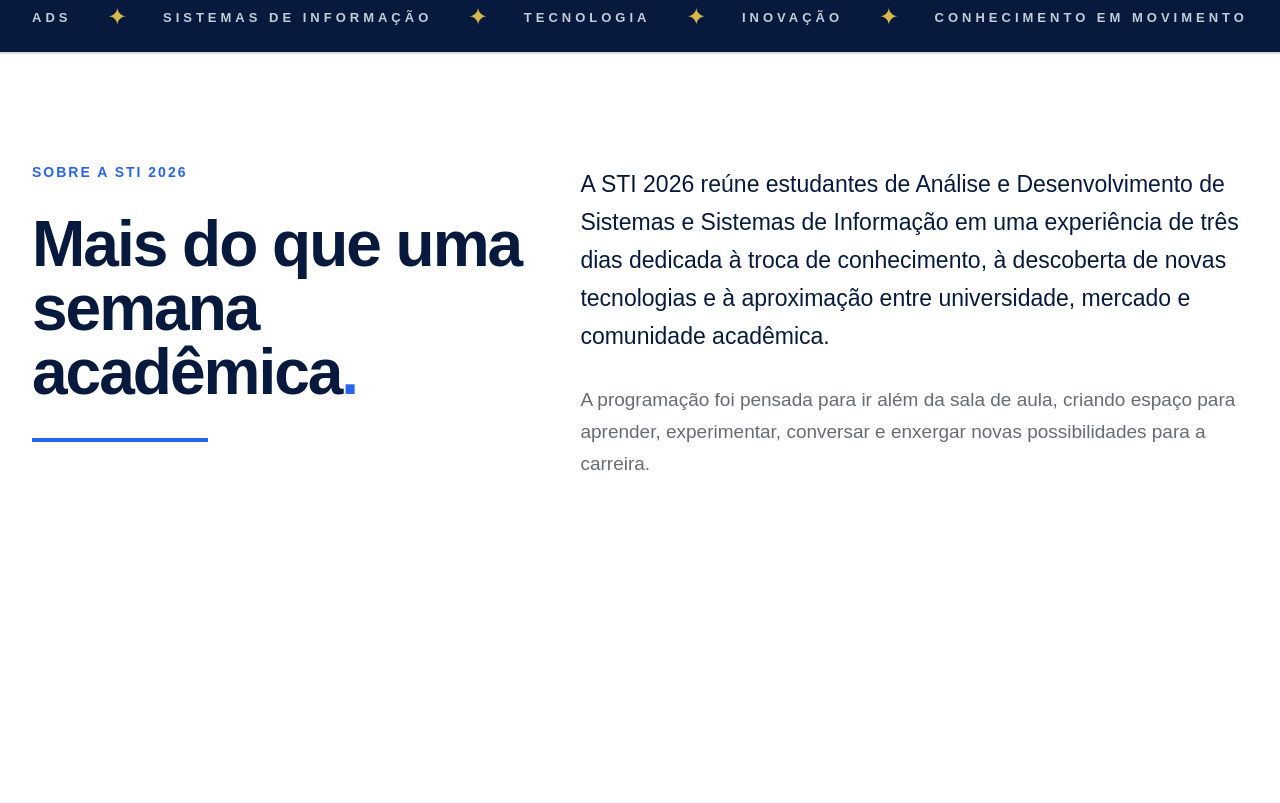
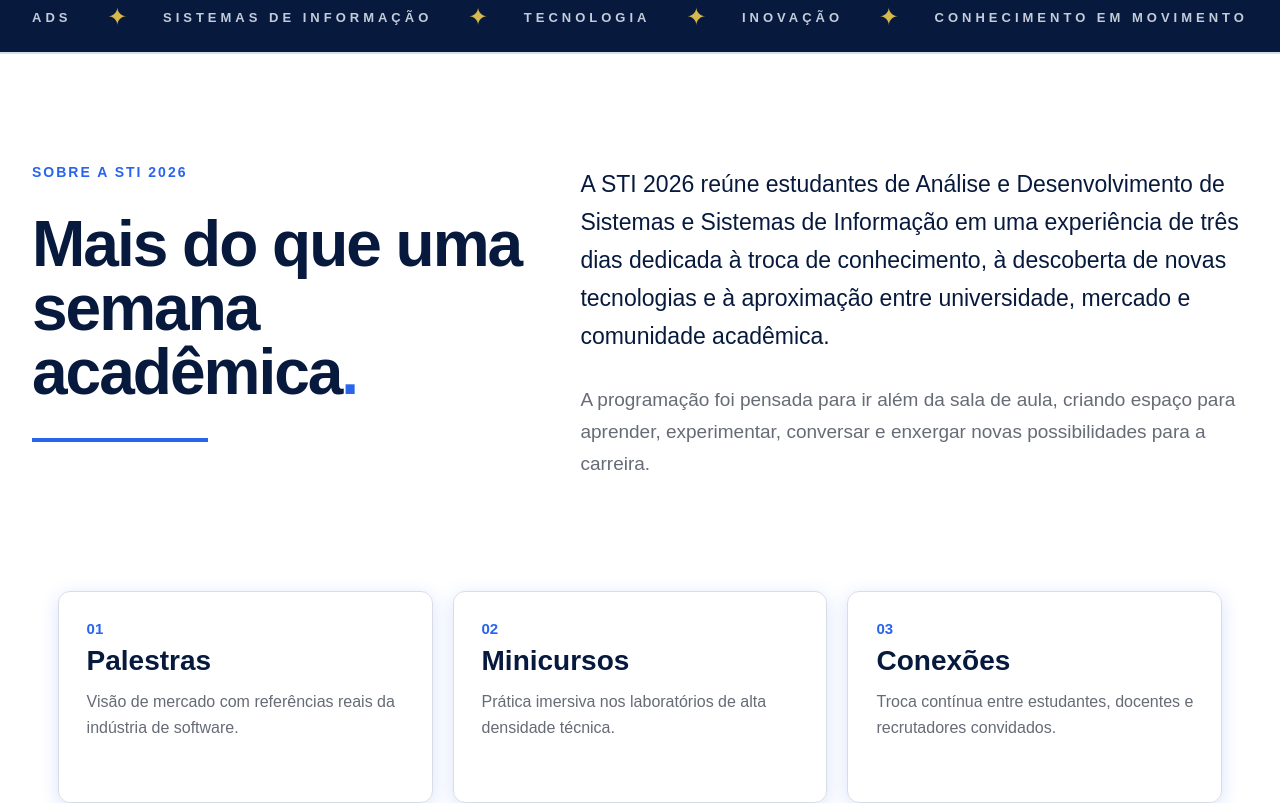
Before and after one commit to Arthurkd/SITE-1, a plain HTML site: page TRABALHO/index.html in a window 1280 px wide. Shown: the part 916-1719 px from the top of the page. Before the commit the page ends 1477 px from the top, so only its background shows below. Drawn offline with Linux system fonts and the light colour scheme.

Commit message:
Segunda parte: 2 Cards

```diff
--- a/TRABALHO/CSS/style.css
+++ b/TRABALHO/CSS/style.css
@@ -53,7 +53,7 @@ body {
   font-size: 12px;
   font-weight: 700;
   letter-spacing: 1px;
-  color: #626773;
+  color: var(--azul);
 }
 
 .menu {
@@ -166,7 +166,7 @@ body {
 }
 
 .estatistica span {
-  color: #5d626d;
+  color: var(--cinza);
   font-size: 12px;
   font-weight: 700;
   letter-spacing: 0.5px;
@@ -223,7 +223,7 @@ body {
   font-size: 24px;
 }
 
-/* --- */
+/* colocar outro tom de branco no fundo */
 
 .d1 {
   padding-top: 110px;
@@ -283,3 +283,45 @@ body {
 }
 
 /* --- */
+
+.cards {
+  display: grid;
+  grid-template-columns: repeat(3, 1fr);
+  gap: 20px;
+  margin: 30px 4.5% 0;
+}
+
+.card {
+  min-height: 212px;
+  padding: 28px;
+  background: var(--white);
+  border: 1px var(--border) solid;
+  border-radius: 12px;
+  box-shadow: 0 4px 18px rgba(40, 100, 237, 0.18);
+  transition: transform 0.2s ease, box-shadow 0.2s ease;
+}
+
+.card:hover {
+  transform: translateY(-5px);
+  box-shadow: 0 10px 25px rgba(20, 40, 60, 0.05);
+}
+
+.number {
+  display: block;
+  margin-bottom: 8px;
+  color: var(--azul);
+  font-size: 15px;
+  font-weight: 700;
+}
+
+.card h3 {
+  margin-bottom: 12px;
+  color: var(--azul-escuro);
+  font-size: 28px;
+}
+
+.card p {
+  color: var(--cinza);
+  font-size: 16px;
+  line-height: 1.65;
+}
--- a/TRABALHO/index.html
+++ b/TRABALHO/index.html
@@ -13,7 +13,7 @@
       <span>INSTITUTO SUPERIOR DE TECNOLOGIA DO VALE</span>
     </h1>
 
-    <nav class="menu" aria-label="Navegação principal">
+    <nav class="menu" aria-label="Navegação principal"> <!-- verificar os ids depois-->
       <a href="#evento">O EVENTO</a>
       <a href="#programacao">PROGRAMAÇÃO</a>
       <a href="#palestrantes">PALESTRANTES</a>
@@ -101,6 +101,27 @@
 
       </div>
 
+    <section class="cards" aria-label="Atividades do evento"> <!-- definir os ids-->
+
+      <article class="card" id="">
+        <span class="number">01</span>
+        <h3>Palestras</h3>
+        <p>Visão de mercado com referências reais da indústria de software.</p>
+      </article>
+
+      <article class="card" id="">
+        <span class="number">02</span>
+        <h3>Minicursos</h3>
+        <p>Prática imersiva nos laboratórios de alta densidade técnica.</p>
+      </article>
+
+      <article class="card" id="">
+        <span class="number">03</span>
+        <h3>Conexões</h3>
+        <p>Troca contínua entre estudantes, docentes e recrutadores convidados.</p>
+      </article>
+
+    </section>
 
   </main>
 </body>
```
